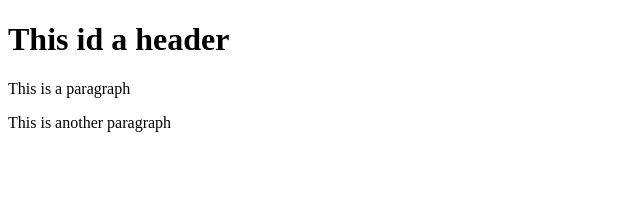
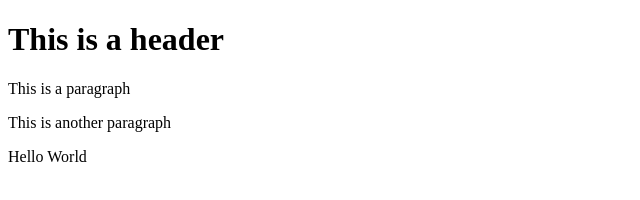
Before and after one commit to doraib23/git-test, a website: page index.html in a window 1280 px wide. Shown: the whole page, without its empty margins (0-640 px from the left). Drawn offline with Linux system fonts and the light colour scheme.

Commit message:
Using NPM

```diff
--- a/index.html
+++ b/index.html
@@ -1,9 +1,10 @@
 <!DOCTYPE html>
 <html>
 <body>
-    <h1>This id a header</h1>
+    <h1>This is a header</h1>
     <p>This is a paragraph</p>
     <p>This is another paragraph</p>
+    <p>Hello World</p>
 </body>
 
 </html>
```
Also changed, not shown: package.json (added, +24 -0 lines), 2 other files.
